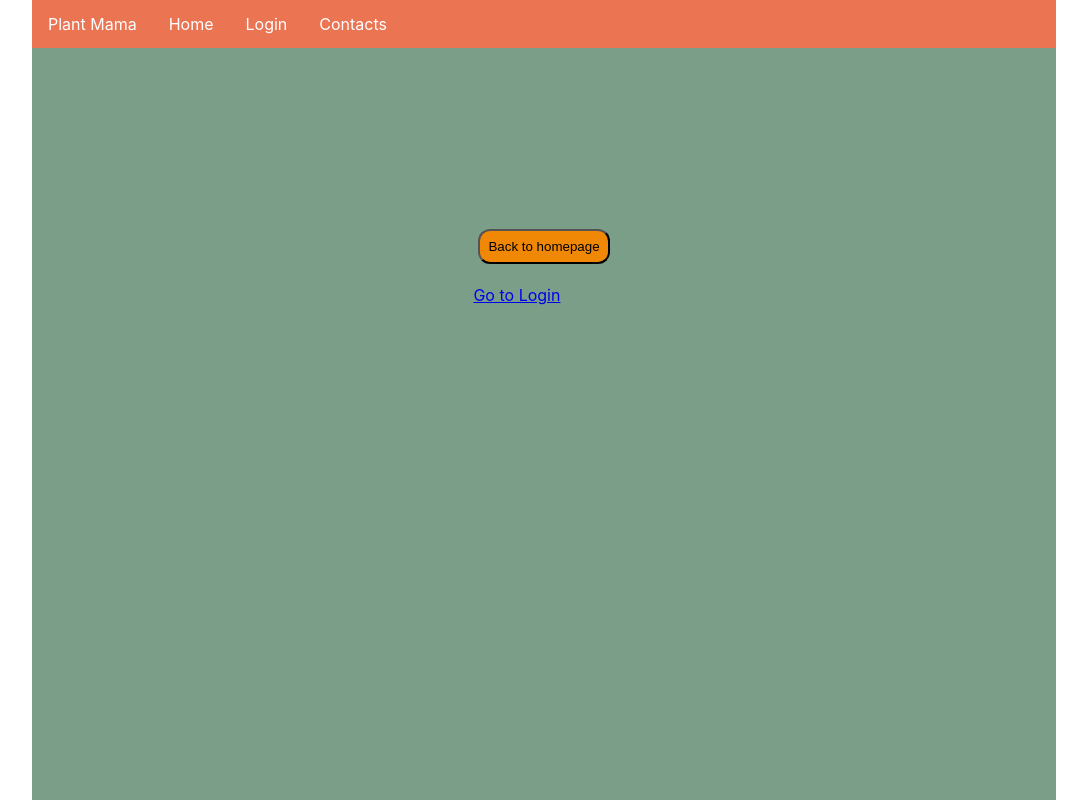
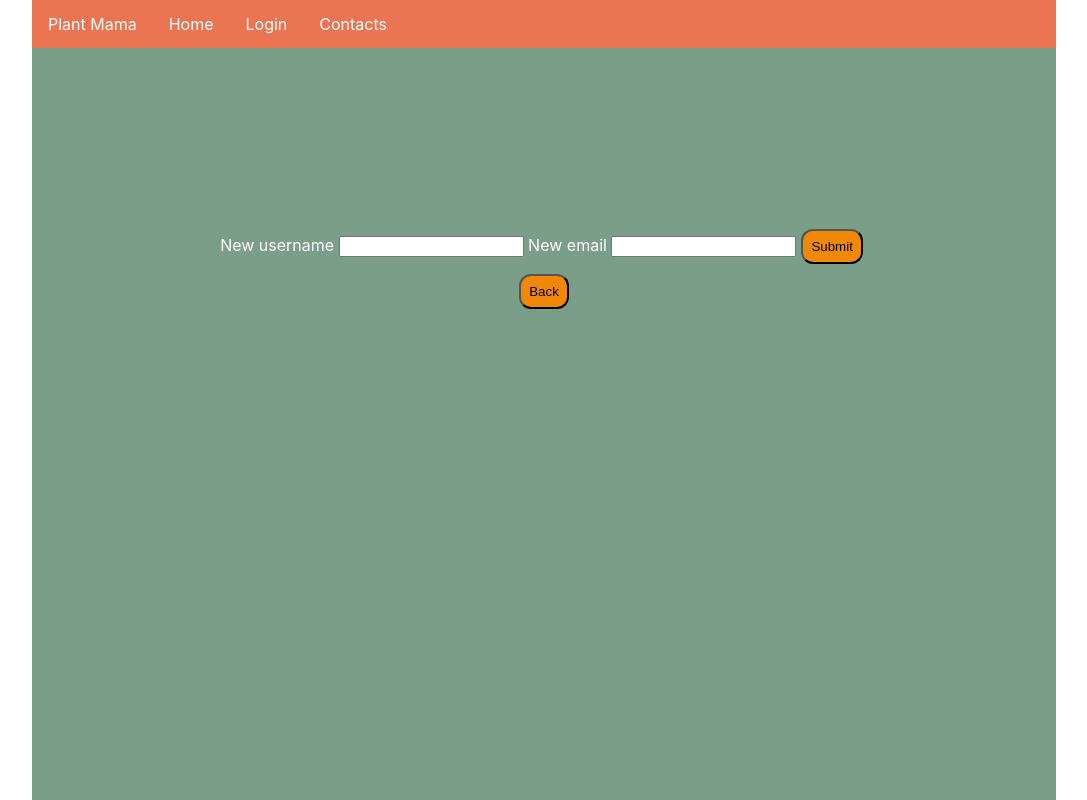
Before and after one commit to SaraBat/PlantMAMA-frontend, a React (Create React App) app: page /1/editUser in a window 1280 px wide. Shown: the whole page, without its empty margins (96-1183 px from the left). Built offline with nearby package versions, Linux system fonts and the light colour scheme; no server answers.

Commit message:
can edit username and email

```diff
--- a/src/App.js
+++ b/src/App.js
@@ -3,6 +3,7 @@ import { Login } from 'pages/Login';
 import { LandingPage } from 'pages/LandingPage';
 import { Register } from 'pages/Register';
 import { UserProfile } from 'pages/UserProfile';
+import { EditUserProfile } from 'pages/EditUserProfile';
 import { UserGarden } from 'pages/UserGarden';
 import { PlantProfile } from 'pages/PlantProfile';
 import { EditPlantProfile } from 'pages/EditPlantProfile';
@@ -36,6 +37,7 @@ export const App = () => {
               <Route path="/register" element={<Register />} />
               <Route path="/login" element={<Login />} />
               <Route path="/:username" element={<UserProfile />} />
+              <Route path="/:username/editUser" element={<EditUserProfile />} />
               <Route path="/:username/garden" element={<UserGarden />} />
               <Route path="/:username/garden/:plantId" element={<PlantProfile />} />
               <Route path="/:username/garden/:plantId/editPlant" element={<EditPlantProfile />} />
--- /dev/null
+++ b/src/pages/EditUserProfile.js
@@ -0,0 +1,68 @@
+/* eslint-disable no-unused-expressions */
+/* eslint-disable no-lone-blocks */
+/* eslint-disable object-shorthand */
+/* eslint-disable jsx-a11y/label-has-associated-control */
+import React, { useState } from 'react';
+import { useDispatch, useSelector } from 'react-redux';
+import { useNavigate } from 'react-router-dom';
+import { API_URL } from 'utils/BackendUrl';
+import user from 'reducers/user';
+
+export const EditUserProfile = () => {
+  const accessToken = useSelector((store) => store.user.accessToken);
+  const baseUsername = useSelector((store) => store.user.username);
+  const [username, setUsername] = useState('');
+  const [email, setEmail] = useState('');
+  // dispatch to put access token into main component
+  const dispatch = useDispatch();
+  const navigate = useNavigate();
+  const onBackClick = () => {
+    navigate(-1);
+  };
+
+  const onFormSubmit = (event) => {
+    // form not to reload page
+    event.preventDefault();
+    const options = {
+      method: 'PATCH',
+      headers: {
+        'Content-Type': 'application/json',
+        Authorization: accessToken
+      },
+      body: JSON.stringify({ username, email })
+    };
+    fetch(API_URL(`${baseUsername}`), options)
+      .then((response) => response.json())
+      .then((data) => {
+        console.log(data);
+        // eslint-disable-next-line max-len
+        { username ? dispatch(user.actions.setUsername(username)) : console.log('no change') }
+        { email ? dispatch(user.actions.setEmail(email)) : console.log('no change') }
+        navigate(-1);
+        console.log('dispatch sent');
+      });
+  }
+  return (
+    <>
+      <form onSubmit={onFormSubmit}>
+        <label htmlFor="username"> New username </label>
+        <input
+          type="text"
+          id="username"
+          value={username}
+          onChange={(e) => setUsername(e.target.value)} />
+        <label htmlFor="species"> New email </label>
+        <input
+          type="email"
+          id="email"
+          value={email}
+          onChange={(e) => setEmail(e.target.value)} />
+        <button type="submit"> Submit </button>
+      </form>
+      <button
+        type="button"
+        onClick={onBackClick}> Back
+      </button>
+    </>
+  )
+}
--- a/src/pages/Login.js
+++ b/src/pages/Login.js
@@ -54,7 +54,7 @@ export const Login = () => {
           dispatch(user.actions.setUsername(null));
           dispatch(user.actions.setEmail(null));
           dispatch(user.actions.setUserId(null));
-          dispatch(user.actions.setError(data.response))
+          dispatch(user.actions.setError(data.response));
         }
       })
   }
--- a/src/pages/UserProfile.js
+++ b/src/pages/UserProfile.js
@@ -34,6 +34,9 @@ export const UserProfile = () => {
   const onGoToGardenButtonClick = () => {
     navigate('garden');
   };
+  const onEditUserClick = () => {
+    navigate(`/${username}/editUser`);
+  };
   const onDeleteUserClick = () => {
     const options = {
       method: 'DELETE',
@@ -64,6 +67,10 @@ export const UserProfile = () => {
       </button>
       <button
         type="button"
+        onClick={onEditUserClick}> Edit User
+      </button>
+      <button
+        type="button"
         onClick={onDeleteUserClick}> Delete User
       </button>
     </div>
```
